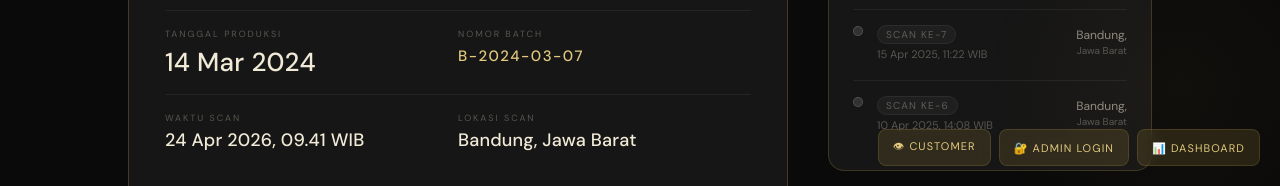
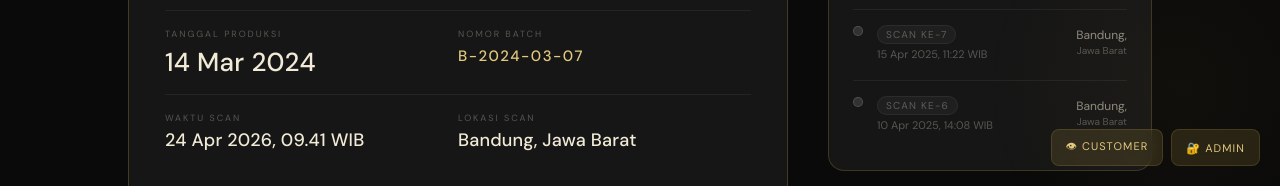
Before and after one commit to wildartproject/pundimas, a plain HTML site: page index.html in a window 1280 px wide. Shown: the part 614-800 px from the top of the page. Drawn offline with Linux system fonts and the light colour scheme.

Commit message:
Add files via upload

```diff
--- a/index.html
+++ b/index.html
@@ -1648,6 +1648,25 @@
     z-index: 999;
   }
 
+  .demo-btn {
+    flex: 1;
+    text-align: center;
+    background: rgba(201,168,76,0.15);
+    border: 1px solid var(--border);
+    border-radius: 8px;
+    padding: 8px 14px;
+    color: var(--gold-light);
+    font-size: 11px;
+    font-family: var(--font-body);
+    letter-spacing: 0.1em;
+    text-transform: uppercase;
+    cursor: pointer;
+    transition: all 0.15s;
+    backdrop-filter: blur(8px);
+  }
+
+  .demo-btn:hover { background: rgba(201,168,76,0.25); }
+
   @media (min-width: 1024px) {
     .demo-nav {
       position: fixed;
@@ -1657,7 +1676,10 @@
       background: none;
       border-top: none;
       justify-content: flex-end;
+      width: auto;
     }
+
+    .demo-btn { flex: none; }
   }
 
   .demo-btn {
@@ -3200,8 +3222,7 @@
 <!-- ==================== DEMO NAVIGATION ==================== -->
 <div class="demo-nav">
   <button class="demo-btn" onclick="showPage('customer')">👁 Customer</button>
-  <button class="demo-btn" onclick="showPage('login')">🔐 Admin Login</button>
-  <button class="demo-btn" onclick="showPage('dashboard')">📊 Dashboard</button>
+  <button class="demo-btn" onclick="showPage('login')">🔐 Admin</button>
 </div>
 
 </body>
```
